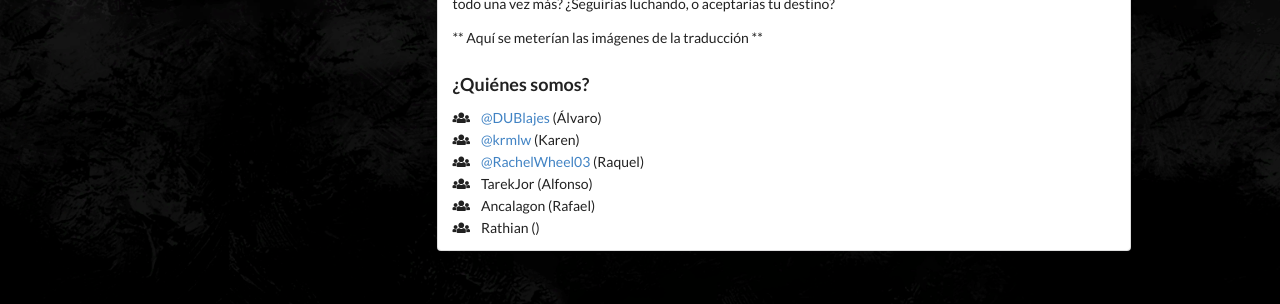
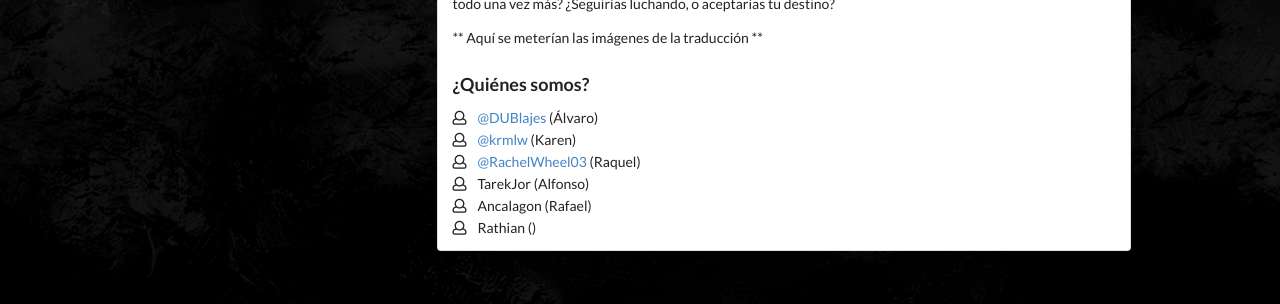
Before and after one commit to pathologic-es/pathologic-es.github.io, a Jekyll site: the page built from index.md, in a window 1280 px wide. Shown: the part 881-1185 px from the top of the page. Built offline with Jekyll 4.4.1, drawn with Linux system fonts in a browser that asks for light colours.

Commit message:
Update equipo.html

```diff
--- a/_includes/equipo.html
+++ b/_includes/equipo.html
@@ -1,7 +1,7 @@
 <div class="ui list">
 {% for member in site.data.members %}
 	<div class="item">
-		<i class="users icon"></i>
+		<i class="user outline icon"></i>
 		<div class="content">
 			{% if member.twitter  %}
 				<a href="https://twitter.com/{{ member.twitter }}">@{{ member.twitter }}</a> ({{ member.name }})
```
